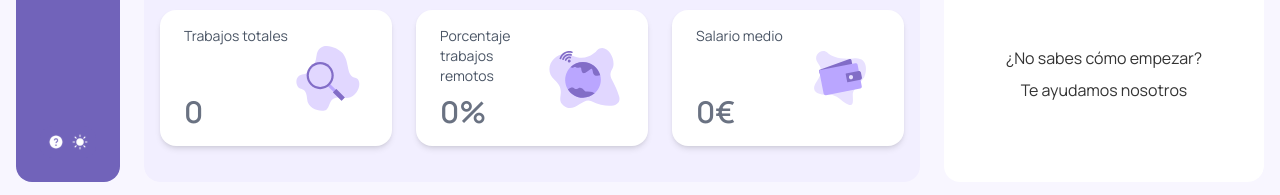
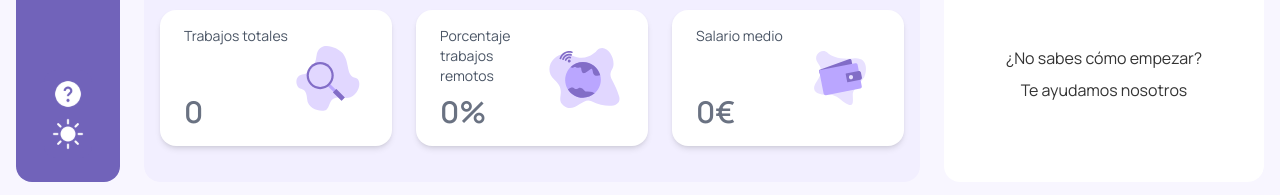
Before and after one commit to JaumeEsquerdo/dashboard-findJob, a Next.js app in the folder job-dashboard/: page / in a window 1280 px wide. Shown: the part 602-797 px from the top of the page. Built offline with nearby package versions, Linux system fonts and the light colour scheme; no server answers.

Commit message:
ajustar responsive de los li de ajustes del navbar

```diff
--- a/job-dashboard/src/app/page.tsx
+++ b/job-dashboard/src/app/page.tsx
@@ -251,7 +251,7 @@ export default function Home() {
             animate={{ opacity: 1, y: 0 }}
             exit={{ opacity: 0, y: 20 }}
             onClick={scrollToTop}
-            className=" cursor-pointer fixed bottom-6.5 left-4 sm:left-auto sm:right-1/4 md:right-1/5 lg:right-1/4 lg:bottom-11 z-50 bg-amber-200 p-3 rounded-full shadow-lg lg:hover:scale-105 lg:active:scale-95 transition duration-150"
+            className=" cursor-pointer fixed bottom-6.5 left-4 sm:left-auto sm:right-1/4 md:right-1/5 lg:right-1/4 lg:bottom-11 z-80 bg-amber-200 p-3 rounded-full shadow-lg lg:hover:scale-105 lg:active:scale-95 transition duration-150"
           >
             <ArrowUp size={20} color="#7163ba" />
           </motion.button>
--- a/job-dashboard/src/components/Navbar.tsx
+++ b/job-dashboard/src/components/Navbar.tsx
@@ -50,7 +50,7 @@ export const Navbar = () => {
                     )
                 })}
             </ul>
-            <ul className='flex gap-1 fixed bottom-6 right-4 bg-main p-2 z-20 rounded-xl shadow-lg lg:flex col lg:relative lg:shadow-none lg:right-auto lg:bottom-auto lg:gap-2'>
+            <ul className='flex gap-1 fixed bottom-6 right-4 bg-main p-2 z-20 rounded-xl shadow-lg lg:flex-col lg:relative lg:shadow-none lg:right-auto lg:bottom-auto lg:gap-2'>
                 <li onClick={step === null ? startGuide : undefined} className={`relative`}>
                     {step === 1 && (
                         <div className='absolute -top-60 -left-52 w-70 sm:-left-60 p-6 flex flex-col gap-2 bg-amber-50 sm:w-80 shadow-lg rounded-2xl lg:left-0 lg:gap-4'>
```
